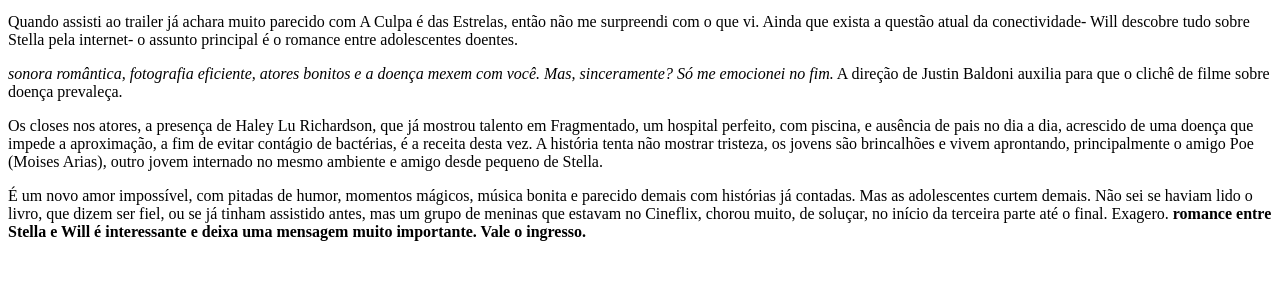
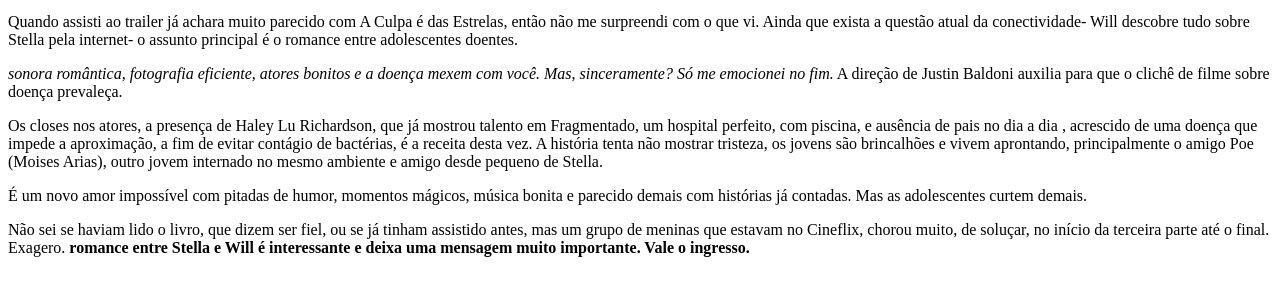
Before and after one commit to yasmin-victoria/-avalia-o08-09-2022, a plain HTML site: page index.html in a window 1280 px wide. Shown: the part 123-418 px from the top of the page. Drawn offline with Linux system fonts and the light colour scheme.

Commit message:
minha prova

```diff
--- a/index.html
+++ b/index.html
@@ -1,17 +1,19 @@
 <h1>A cinco passos de você</h1>
-
-<p><strong>“Stella Grant (Haley Lu Richardson), 16 anos,</strong> é diferente dos outros adolescentes: devido a uma fibrose cística, ela passa muito tempo no hospital, entre tratamentos e acompanhamento médico. Um dia, conhece Will Newman (Cole Sprouse), garoto que sofre da mesma doença. A atração é imediata, porém os dois são obrigados a manter distância um do outro por questões de saúde. Enquanto Stella faz o tratamento correto, Will se rebela.”</p>
-
-Quando assisti ao trailer já achara muito parecido com A Culpa é das Estrelas, então não me surpreendi com o que vi. Ainda que exista a questão atual da conectividade- Will descobre tudo sobre Stella pela internet- o assunto principal é o romance entre adolescentes doentes.
-
-<p><em> sonora romântica, fotografia eficiente, atores bonitos e a doença mexem com você. Mas, sinceramente? Só me emocionei no fim.</em> A direção de Justin Baldoni auxilia para que o clichê de filme sobre doença prevaleça.<p/>
-
-Os closes nos atores, a presença de Haley Lu Richardson, que já mostrou talento em Fragmentado, um hospital perfeito, com piscina, e ausência de pais no dia a dia, acrescido de uma doença que impede a aproximação, a fim de evitar contágio de bactérias, é a receita desta vez.
-
-A história tenta não mostrar tristeza, os jovens são brincalhões e vivem aprontando, principalmente o amigo Poe (Moises Arias), outro jovem internado no mesmo ambiente e amigo desde pequeno de Stella.
-
-<p>É um novo amor impossível, com pitadas de humor, momentos mágicos, música bonita e parecido demais com histórias já contadas. Mas as adolescentes curtem demais.
-
-Não sei se haviam lido o livro, que dizem ser fiel, ou se já tinham assistido antes, mas um grupo de meninas que estavam no Cineflix, chorou muito, de soluçar, no início da terceira parte até o final. Exagero.
-
+<html>
+<p><strong>“Stella Grant (Haley Lu Richardson), 16 anos,</strong> é diferente dos outros adolescentes: devido a uma fibrose cística, ela passa muito tempo no
+hospital, entre tratamentos e acompanhamento médico. Um dia, conhece Will Newman (Cole Sprouse), garoto que sofre da mesma doença. A atração é imediata, porém os
+ dois são obrigados a manter distância um do outro por questões de saúde. Enquanto Stella faz o tratamento correto, Will se rebela.”</p>
+Quando assisti ao trailer já achara muito parecido com A Culpa é das Estrelas, então não me surpreendi com o que vi. Ainda que exista a questão atual da
+conectividade- Will descobre tudo sobre Stella pela internet- o assunto principal é o romance entre adolescentes doentes.
+<p><em> sonora romântica, fotografia eficiente, atores bonitos e a doença mexem com você. Mas, sinceramente? Só me emocionei no fim.</em> A direção de Justin
+Baldoni auxilia para que o clichê de filme sobre doença prevaleça.<p/>
+<p>Os closes nos atores, a presença de Haley Lu Richardson, que já mostrou talento em Fragmentado, um hospital perfeito, com piscina, e ausência de pais no dia a dia
+, acrescido de uma doença que impede a aproximação, a fim de evitar contágio de bactérias, é a receita desta vez.
+A história tenta não mostrar tristeza, os jovens são brincalhões e vivem aprontando, principalmente o amigo Poe (Moises Arias), outro jovem internado no mesmo
+ambiente e amigo desde pequeno de Stella.</p>
+<p>É um novo amor impossível com pitadas de humor, momentos mágicos, música bonita e parecido demais com histórias já contadas. Mas as adolescentes curtem
+demais.</p>
+Não sei se haviam lido o livro, que dizem ser fiel, ou se já tinham assistido antes, mas um grupo de meninas que estavam no Cineflix, chorou muito, de soluçar,
+ no início da terceira parte até o final. Exagero.
 <strong> romance entre Stella e Will é interessante e deixa uma mensagem muito importante. Vale o ingresso.</strong><p/>
+</html>
```
